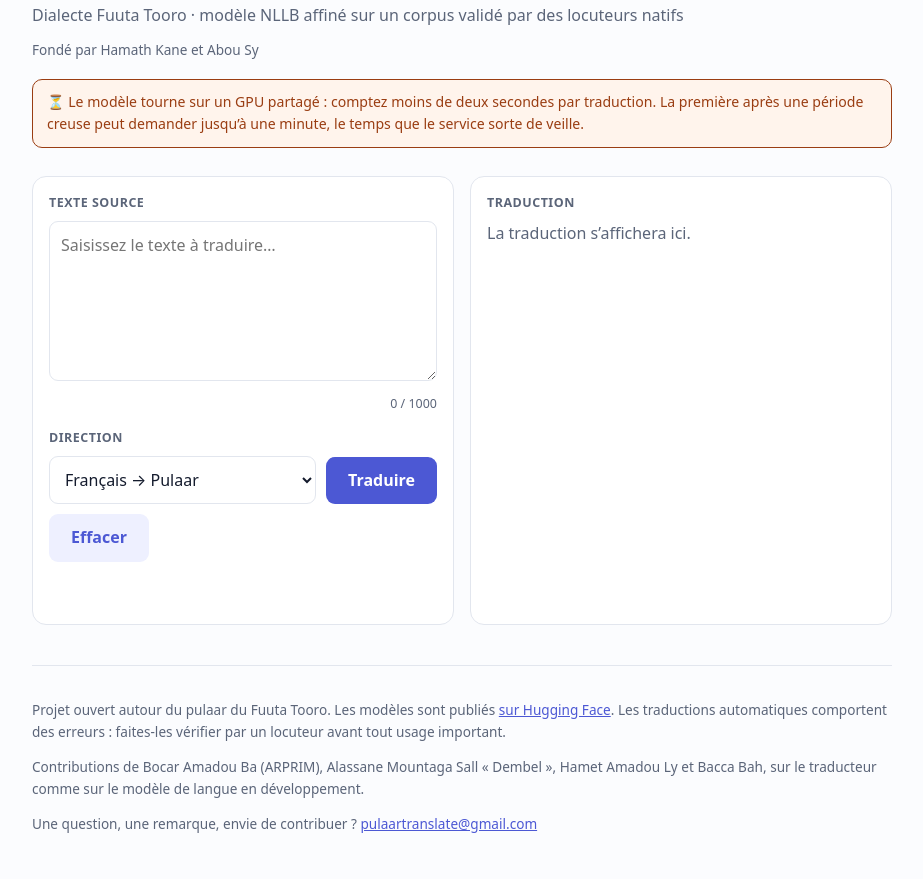
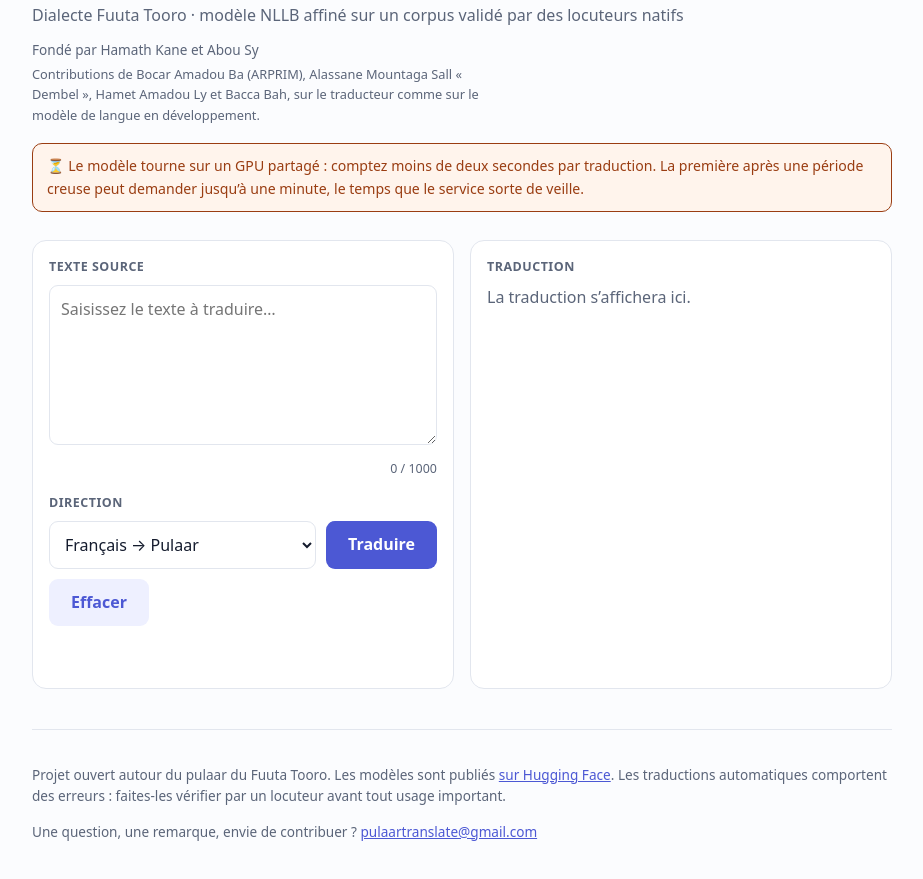
Before and after one commit to kawkumputer/pulaar-translate, a website: page public/index.html in a window 1280 px wide. Shown: the part 77-956 px from the top of the page, without its empty margins (178-1101 px from the left). Drawn offline with Linux system fonts and the light colour scheme.

Commit message:
change: remonter les contributions sous la ligne des fondateurs
Bocar Amadou Ba, Alassane Mountaga Sall « Dembel », Hamet Amadou Ly et Bacca
Bah ont confié leurs ouvrages écrits en pulaar au projet. Cette contribution
alimente le corpus lui-même : elle n'a pas à se lire en pied de page, après
avoir fait défiler.

Les deux lignes se suivent donc en tête. La seconde est composée un cran plus
petite et bornée à 62 caractères de large, pour que le bloc reste léger à
mesure que la liste s'allonge — c'était la seule raison de l'avoir mise en bas.

Co-Authored-By: Claude Opus 5 <noreply@anthropic.com>

```diff
--- a/public/index.html
+++ b/public/index.html
@@ -46,6 +46,9 @@
   h1{font-size:1.65rem; margin:0 0 6px; letter-spacing:-.02em}
   .sous{color:var(--doux); margin:0 0 4px}
   .credits{color:var(--doux); font-size:.85rem; margin:10px 0 0}
+  /* La liste des contributeurs suit les fondateurs : resserree et un cran plus
+     petite, pour que le bloc reste leger a mesure qu'elle s'allonge. */
+  .credits + .credits{margin-top:3px; font-size:.8rem; max-width:62ch}
   .langues{display:flex; gap:6px; flex-shrink:0}
   .langues button{
     font:inherit; font-size:.82rem; font-weight:600; padding:6px 13px;
@@ -122,6 +125,7 @@
         <h1 data-i18n="titre">Pulaar-Translate — Traducteur Français ↔ Pulaar</h1>
         <p class="sous" data-i18n="accroche">Dialecte Fuuta Tooro · modèle NLLB affiné sur un corpus validé par des locuteurs natifs</p>
         <p class="credits" data-i18n="credits.fonde">Fondé par Hamath Kane et Abou Sy</p>
+        <p class="credits" data-i18n="credits.avec">Contributions de Bocar Amadou Ba (ARPRIM), Alassane Mountaga Sall « Dembel », Hamet Amadou Ly et Bacca Bah, sur le traducteur comme sur le modèle de langue en développement.</p>
       </div>
       <nav class="langues" id="langues"></nav>
     </div>
@@ -193,7 +197,6 @@
       <a href="https://huggingface.co/kawkumputer" data-i18n="pied.lien">sur Hugging Face</a>.
       <span data-i18n="pied.suite">Les traductions automatiques comportent des erreurs : faites-les vérifier par un locuteur avant tout usage important.</span>
     </p>
-    <p data-i18n="credits.avec">Contributions de Bocar Amadou Ba (ARPRIM), Alassane Mountaga Sall « Dembel », Hamet Amadou Ly et Bacca Bah, sur le traducteur comme sur le modèle de langue en développement.</p>
     <p>
       <span data-i18n="pied.contact">Une question, une remarque, envie de contribuer ?</span>
       <a href="mailto:pulaartranslate@gmail.com">pulaartranslate@gmail.com</a>
```
Also changed, not shown: public/i18n.js (+4 -3 lines).
